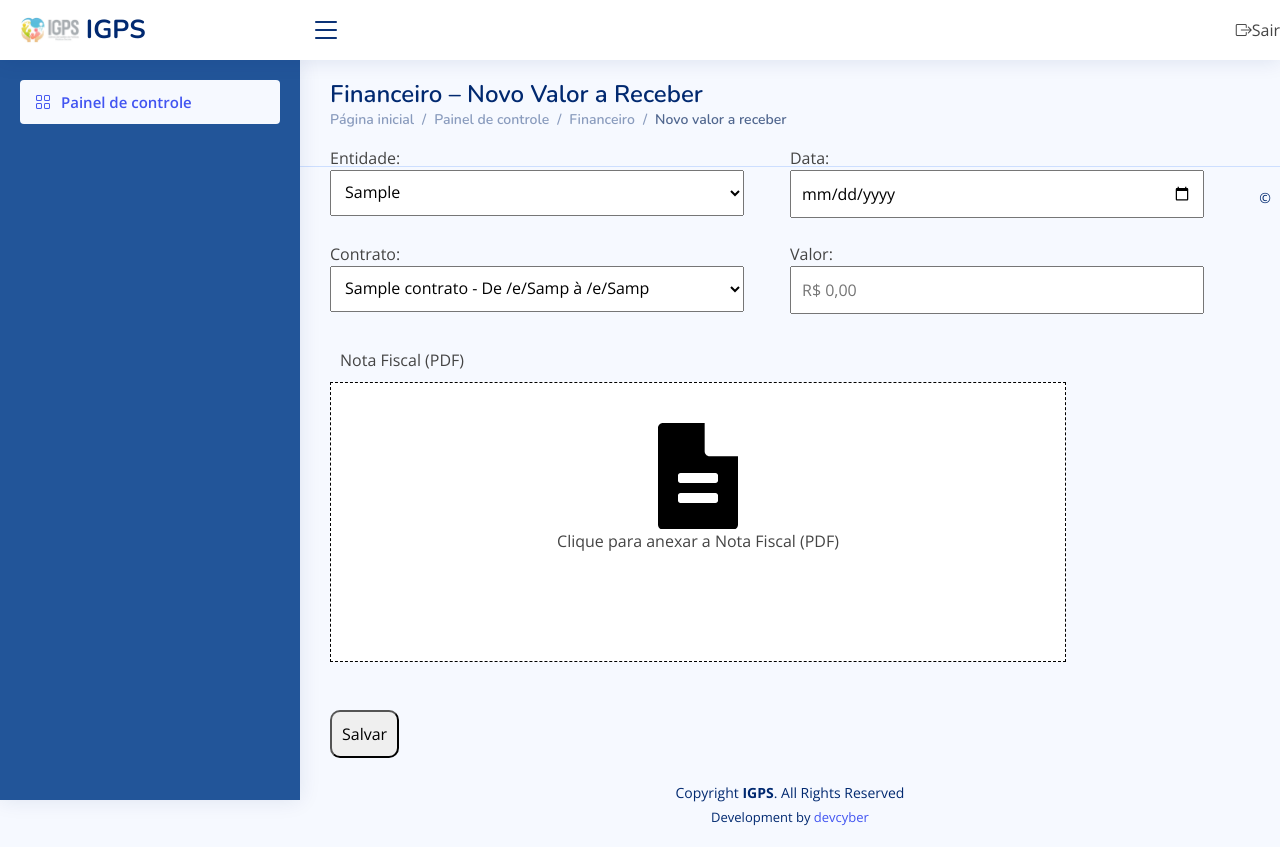
After one commit to DevelopmentCyber/igps_financeiro, a Django app: template corpo/templates/nova_conta_receber.html in a window 1280 px wide. The commit adds this page. Run offline with Django 3.2, Linux system fonts and the light colour scheme; the template is opened without the code that fills it: most values are stand-ins (such as "Sample title", 1, 10 or a date in 2020); some libraries are stand-ins or nearby versions.

Commit message:
contas a receber

```diff
--- a/corpo/templates/contratos.html
+++ b/corpo/templates/contratos.html
@@ -28,7 +28,8 @@
             <th scope="col">Início</th>
             <th scope="col">Fim</th>
             <th scope="col">Valor</th>
-            <th scope="col">Valor atual já gasto</th>
+            <th scope="col">Valor atual gasto</th>
+            <th scope="col">Valor atual recebido</th>
             <th scope="col">Status</th>
             <th scope="col">Contrato</th>
             <th scope="col"></th>
@@ -53,6 +54,9 @@
             <td>{{ c.valor }}</td>
             <td>
                 <a href="/despesas_contrato/{{ c.id }}/">R$ {{ c.valor_atual_gasto|floatformat:2|intcomma }}</a>
+            </td>
+            <td>
+                R$ {{ c.valor_atual_recebido|floatformat:2|intcomma }}
             </td>
 
             <td>
--- /dev/null
+++ b/corpo/templates/nova_conta_receber.html
@@ -0,0 +1,124 @@
+{% extends 'painel.html' %}
+
+{% block link %}
+      <h1>Financeiro – Novo Valor a Receber</h1>
+      <nav>
+        <ol class="breadcrumb">
+          <li class="breadcrumb-item"><a href="https://igps.net.br/painel/">Página inicial</a></li>
+          <li class="breadcrumb-item"><a href="https://igps.net.br/painel/">Painel de controle</a></li>
+          <li class="breadcrumb-item"><a href="#">Financeiro</a></li>
+          <li class="breadcrumb-item active">Novo valor a receber</li>
+        </ol>
+      </nav>
+{% endblock %}
+
+{% block content %}
+
+<style>
+    select, textarea, label, input {
+        padding: 10px;
+        width: 90%
+    }
+    form {
+        width: 100%;
+    }
+</style>
+
+<form method="POST" enctype="multipart/form-data">{% csrf_token %}
+
+    <!-- ENTIDADE / NOTA FISCAL -->
+    <div style="float: left; width: 100%">
+        <div style="float: left; width: 50%;">
+            Entidade: <br>
+            <select name="entidade" required>
+                <option value="" disabled>Selecione</option>
+                {% for e in entidades %}
+                <option value="{{ e.id }}-{{ e.razao_social }}">{{ e.razao_social }}</option>
+                {% endfor %}
+            </select>
+            <br><br>
+        </div>
+        <div style="float: left; width: 50%;">
+            Data: <br>
+            <input type="date" name="data" required>
+            <br><br>
+        </div>
+
+         <!-- DATA / VALOR -->
+    <div style="float: left; width: 100%">
+        <div style="float: left; width: 50%;">
+            Contrato: <br>
+            <select name="contrato" id="">
+                {% for c in contratos %}
+                <option value="{{ c.id }}">{{ c.nome_vinculo }} - De {{ c.data_inicio|slice:"8:10" }}/{{ c.data_inicio|slice:"5:7" }}/{{ c.data_inicio|slice:"0:4" }} à {{ c.data_fim|slice:"8:10" }}/{{ c.data_fim|slice:"5:7" }}/{{ c.data_fim|slice:"0:4" }}</option>
+                {% endfor %}
+            </select>
+            <br><br>
+        </div>
+
+        <div style="float: left; width: 50%;">
+            Valor: <br>
+            <input type="text" name="valor" id="valor" placeholder="R$ 0,00" required>
+            <br><br>
+        </div>
+    </div>
+        <!-- NOTA FISCAL (UPLOAD PDF) -->
+<div style="float:left; width:100%;">
+    <div style="float:left; width:100%;">
+        <label>Nota Fiscal (PDF)</label><br>
+
+        <input style="display:none"
+               type="file"
+               name="nota_fiscal"
+               id="arquivo_nota_fiscal"
+               accept=".pdf"
+               required>
+
+        <label for="arquivo_nota_fiscal"
+               id="campo-nota-fiscal"
+               style="
+               border:1px dashed black;
+               background:#fff;
+               width:80%;
+               height:280px;
+               text-align:center;
+               display:block;
+               cursor:pointer;
+               padding-top:40px;
+               ">
+            <svg xmlns="http://www.w3.org/2000/svg" viewBox="0 0 384 512" style="width:80px;">
+                <path d="M224 136V0H24C10.7 0 0 10.7 0 24v464c0 13.3 10.7 24 24 24h336c13.3 0 24-10.7 24-24V160H248c-13.2 0-24-10.8-24-24zm64 236c0 6.6-5.4 12-12 12H108c-6.6 0-12-5.4-12-12v-24c0-6.6 5.4-12 12-12h168c6.6 0 12 5.4 12 12v24zm0-96c0 6.6-5.4 12-12 12H108c-6.6 0-12-5.4-12-12v-24c0-6.6 5.4-12 12-12h168c6.6 0 12 5.4 12 12v24z"/>
+            </svg>
+            <p>Clique para anexar a Nota Fiscal (PDF)</p>
+        </label>
+
+        <script>
+            document.getElementById("arquivo_nota_fiscal").addEventListener("change", function () {
+                const nome = this.files[0]?.name || '';
+                document.getElementById("campo-nota-fiscal").innerHTML =
+                    "<p><b>Arquivo selecionado:</b><br>" + nome + "</p>";
+            });
+        </script>
+
+        <br><br>
+    </div>
+</div>
+
+
+    <br><br>
+
+    <button style="padding: 10px; border-radius: 10px;" id="botao">
+        <i class="fas fa-save"></i> Salvar
+    </button>
+
+    <br><br>
+
+</form>
+
+<script>
+    if (!("{{ msg }}" == "")) {
+        alert("{{ msg }}");
+    }
+</script>
+
+{% endblock %}
--- a/corpo/templates/painel.html
+++ b/corpo/templates/painel.html
@@ -136,6 +136,12 @@
         </a>
         <ul id="financeiro" style="background-color: white;" class="nav-content collapse " data-bs-parent="#sidebar-nav">
           <li>
+            <a href="/consulta_contas_receber/">
+              <i class="bi bi-circle"></i><span>Contas à receber</span>
+            </a>
+            <a href="/nova_conta_receber/">
+              <i class="bi bi-circle"></i><span>Nova conta à receber</span>
+            </a>
             <a href="/contratos/">
               <i class="bi bi-circle"></i><span>Contratos</span>
             </a>
--- a/corpo/urls.py
+++ b/corpo/urls.py
@@ -6,6 +6,10 @@ from . import views
 from django.views.decorators.csrf import csrf_exempt
 
 urlpatterns = [
+    #Contas a receber
+    url(r'deletar_conta_receber/(?P<cod>[0-9]+)/', views.deletar_conta_receber, name="deletar_conta_receber"),
+    url(r'consulta_contas_receber/', views.consulta_contas_receber, name="consulta_contas_receber"),
+    url(r'nova_conta_receber/', views.nova_conta_receber, name="nova_conta_receber"),
     #Contratos
     url(r'despesas_contrato/(?P<cod>[0-9]+)/', views.despesas_contrato, name="despesas_contrato"),
     url(r'editar_contrato/(?P<cod>[0-9]+)/', views.editar_contrato, name="editar_contrato"),
```
Also changed, not shown: corpo/models.py (+10 -0 lines), corpo/templates/consulta_contas_receber.html (added, +100 -0 lines), corpo/views.py (+53 -0 lines), corpo/migrations/0031_contasreceber.py (added), corpo/migrations/0032_contratoreceita_valor_atual_recebido.py (added), db.sqlite3, 4 other files.
